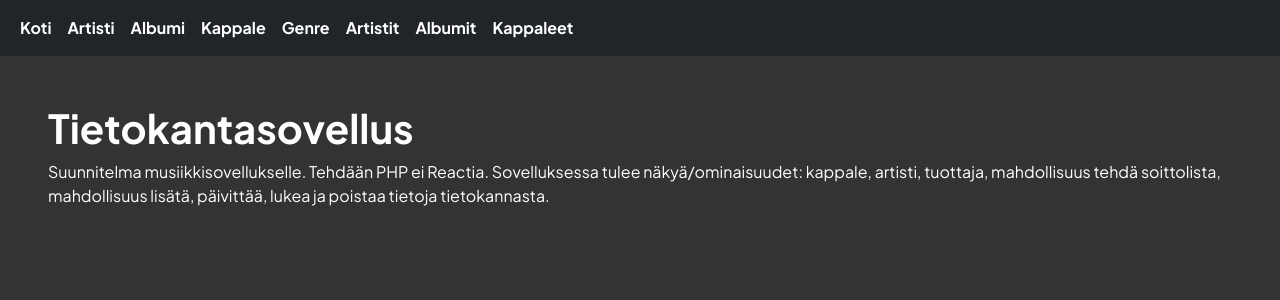
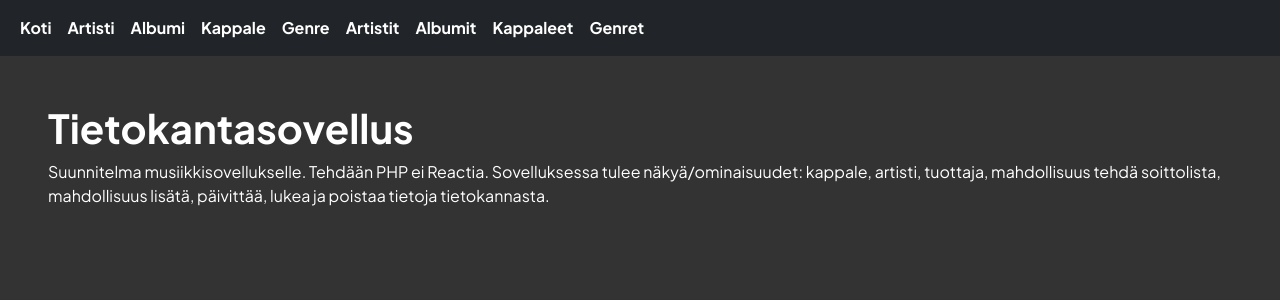
Before and after one commit to paulihaarnio/tietokanta_sovellus, a PHP site: page / in a window 1280 px wide. Shown: the top 300 px of the page. Run offline with PHP 8.4, Linux system fonts and the light colour scheme.

Commit message:
lisätty genret

```diff
--- a/src/templates/head.php
+++ b/src/templates/head.php
@@ -88,6 +88,9 @@
             <li class="nav-item">
             <a class="nav-link active" aria-current="page" href="./kappaleet.php">Kappaleet</a>
             </li>
+            <li class="nav-item">
+            <a class="nav-link active" aria-current="page" href="./genret.php">Genret</a>
+            </li>
         </ul>
         </div>
     </div>
```
Also changed, not shown: public/genret.php (added).
